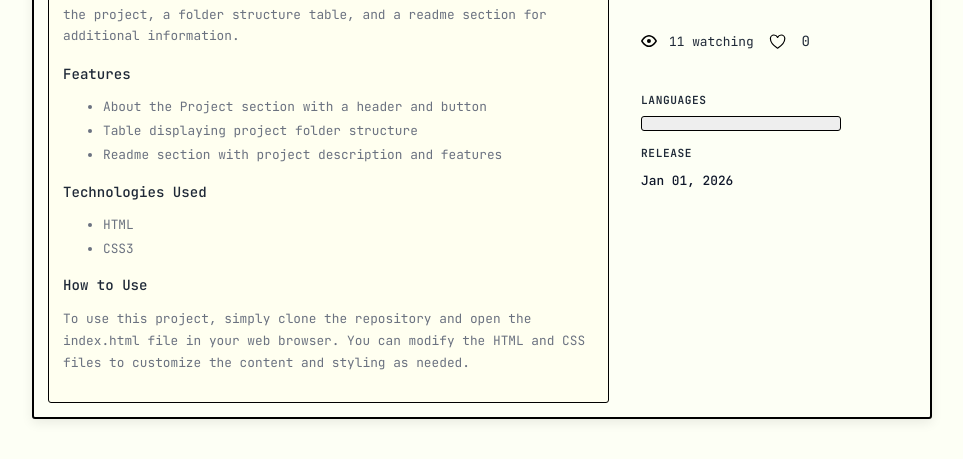
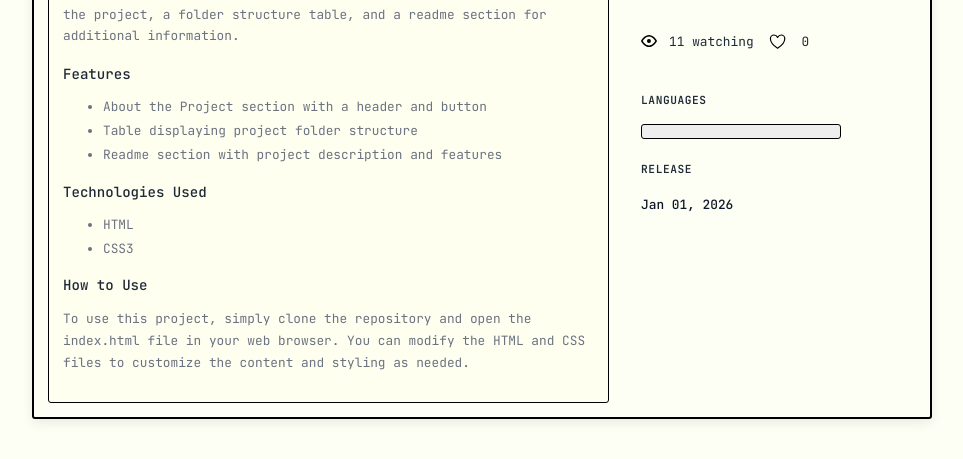
Before and after one commit to kindbytes/folio, a plain HTML site: page teste.html in a window 1280 px wide. Shown: the part 295-754 px from the top of the page, without its empty margins (158-1121 px from the left). Drawn offline with nearby package versions, Linux system fonts and the light colour scheme; no server answers; a script that the page names is missing; a web font is replaced by a local one.

Commit message:
fix things

```diff
--- a/teste.css
+++ b/teste.css
@@ -291,6 +291,7 @@ body {
     margin: 10px 0;
     padding: 0;
     line-height: var(--lh-normal);
+    margin-top: var(--space-lg);
 }
 
 /* Small info row (version + author, etc) */
@@ -308,6 +309,8 @@ body {
     align-items: center;
     gap: var(--space-sm);
     margin-top: var(--space-lg);
+    font-size: var(--fs-sm);
+    color: var(--text-muted);
 }
 
 .btn {
@@ -377,6 +380,7 @@ body {
     letter-spacing: 0.05em;
     line-height: var(--lh-tight);
     align-self: flex-start;
+    margin-bottom: var(--space-sm);
 }
 
 .project-card__date {
```
